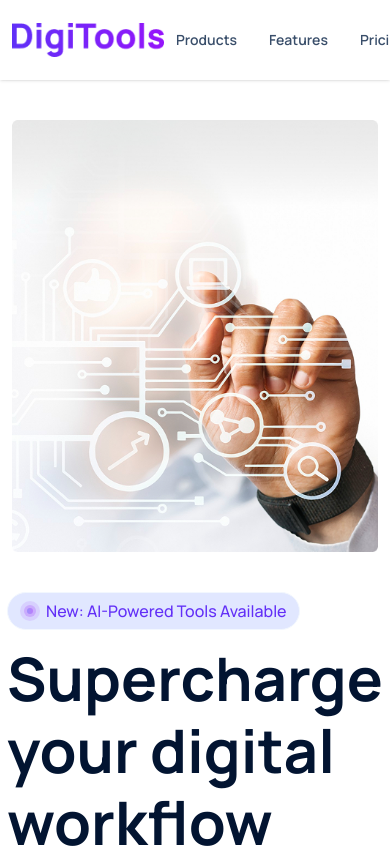
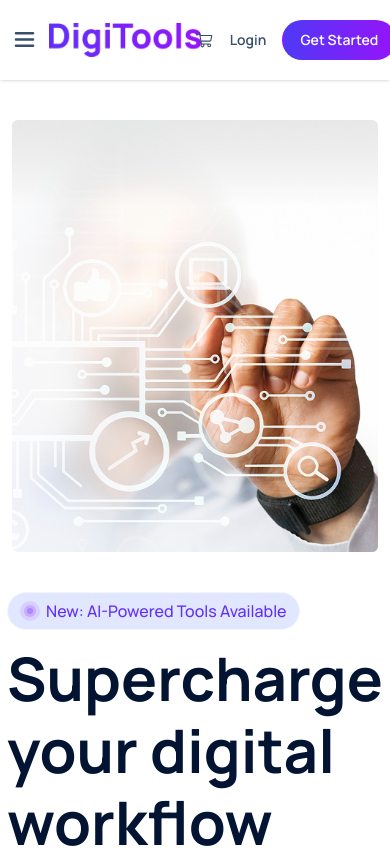
Before and after one commit to ShahSaminYasar/digitools, a React (Vite) app: page / in a window 390 px wide. Shown: the top 848 px of the page. Built offline with nearby package versions, Linux system fonts and the light colour scheme.

Commit message:
Responsive: Navbar

```diff
--- a/src/components/Featured.jsx
+++ b/src/components/Featured.jsx
@@ -1,6 +1,6 @@
 const Featured = () => {
   return (
-    <section className="bg-gradient text-white">
+    <section id="featured" className="bg-gradient text-white">
       <div className="container flex flex-col justify-center items-center gap-6">
         <h2
           className="section-title"
--- a/src/components/Header.jsx
+++ b/src/components/Header.jsx
@@ -1,32 +1,60 @@
-import { ShoppingCartIcon } from "@phosphor-icons/react";
+import { ListIcon, ShoppingCartIcon, XIcon } from "@phosphor-icons/react";
+import { useState } from "react";
 
 export default function Header({ cart = [] }) {
+  const [navOpen, setNavOpen] = useState(false);
+
   return (
     <>
       <header className="px-3 font-semibold text-sm fixed top-0 shadow-sm bg-base-100 w-full z-50">
         <div className="container flex items-center justify-between gap-3 h-20">
-          <img
-            src={"/assets/logo.png"}
-            alt="DigiTools"
-            className="w-full max-w-38"
-          />
+          <div className="flex items-center gap-3">
+            <button
+              onClick={() => setNavOpen((prev) => !prev)}
+              className="md:hidden cursor-pointer"
+            >
+              {navOpen ? (
+                <XIcon weight="bold" size={25} />
+              ) : (
+                <ListIcon weight="bold" size={25} />
+              )}
+            </button>
 
-          <nav>
-            <ul className="flex gap-8">
-              <li>
-                <a href="#products">Products</a>
+            <img
+              src={"/assets/logo.png"}
+              alt="DigiTools"
+              className="w-full max-w-38"
+            />
+          </div>
+
+          <nav
+            className={`absolute top-16 left-2 bg-base-300 md:bg-transparent rounded-lg p-3 w-50 shadow-lg ${navOpen ? "translate-y-0 opacity-100 pointer-events-auto" : "translate-y-3 opacity-0 pointer-events-none"} transition-all duration-300 md:relative md:rounded-none md:shadow-none md:opacity-100 md:pointer-events-auto md:left-0 md:top-0 md:w-auto md:p-0 md:translate-y-0`}
+          >
+            <ul className="flex flex-col md:flex-row gap-3 md:gap-8">
+              <li className="block">
+                <a href="#products" className="block">
+                  Products
+                </a>
               </li>
-              <li>
-                <a href="#features">Features</a>
+              <li className="block">
+                <a href="#features" className="block">
+                  Features
+                </a>
               </li>
-              <li>
-                <a href="#pricing">Pricing</a>
+              <li className="block">
+                <a href="#pricing" className="block">
+                  Pricing
+                </a>
               </li>
-              <li>
-                <a href="#testimonials">Testimonials</a>
+              <li className="block">
+                <a href="#featured" className="block">
+                  Testimonials
+                </a>
               </li>
-              <li>
-                <a href="#faq">FAQ</a>
+              <li className="block">
+                <a href="#featured" className="block">
+                  FAQ
+                </a>
               </li>
             </ul>
           </nav>
```
